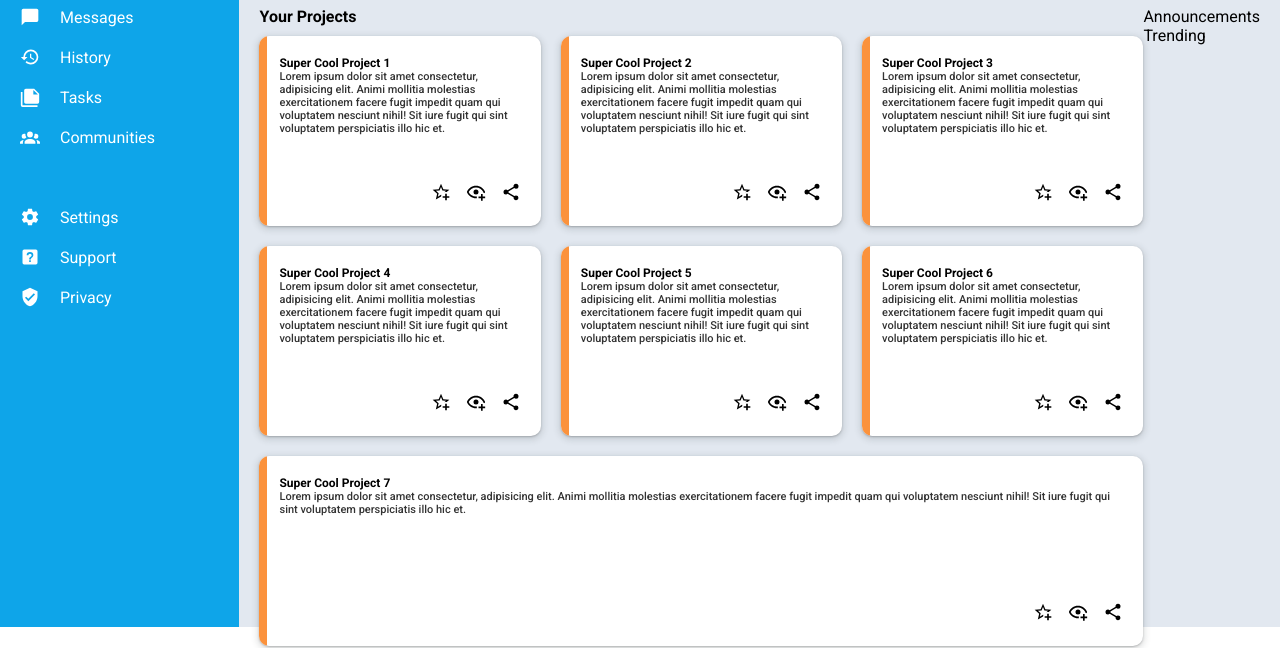
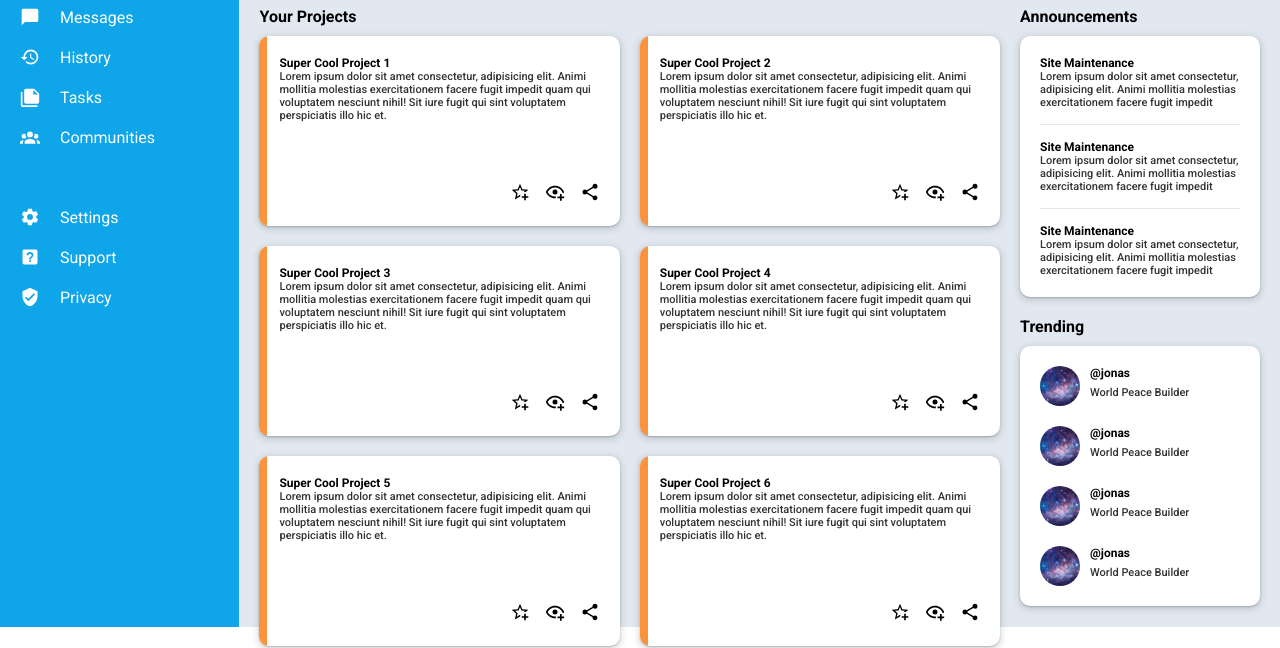
Before and after one commit to JonasKaruzas/2022_practice_odin-admin_dashboard, a website: page index.html in a window 1280 px wide. Shown: the part 173-821 px from the top of the page. Drawn offline with Linux system fonts and the light colour scheme.

Commit message:
feat: right panel

```diff
--- a/index.html
+++ b/index.html
@@ -244,9 +244,50 @@
           <div class="a-and-t-container">
             <div class="announcements-container">
               <div class="title">Announcements</div>
+              <div class="card">
+                <div class="card__title">Site Maintenance</div>
+                <div class="card__text">
+                  Lorem ipsum dolor sit amet consectetur, adipisicing elit.
+                  Animi mollitia molestias exercitationem facere fugit impedit
+                </div>
+                <hr />
+                <div class="card__title">Site Maintenance</div>
+                <div class="card__text">
+                  Lorem ipsum dolor sit amet consectetur, adipisicing elit.
+                  Animi mollitia molestias exercitationem facere fugit impedit
+                </div>
+                <hr />
+                <div class="card__title">Site Maintenance</div>
+                <div class="card__text">
+                  Lorem ipsum dolor sit amet consectetur, adipisicing elit.
+                  Animi mollitia molestias exercitationem facere fugit impedit
+                </div>
+              </div>
             </div>
             <div class="trending-container">
               <div class="title">Trending</div>
+              <div class="card">
+                <div class="item">
+                  <img src="./img/user_photo.jpg" alt="" />
+                  <div class="card__title">@jonas</div>
+                  <div class="card__text">World Peace Builder</div>
+                </div>
+                <div class="item">
+                  <img src="./img/user_photo.jpg" alt="" />
+                  <div class="card__title">@jonas</div>
+                  <div class="card__text">World Peace Builder</div>
+                </div>
+                <div class="item">
+                  <img src="./img/user_photo.jpg" alt="" />
+                  <div class="card__title">@jonas</div>
+                  <div class="card__text">World Peace Builder</div>
+                </div>
+                <div class="item">
+                  <img src="./img/user_photo.jpg" alt="" />
+                  <div class="card__title">@jonas</div>
+                  <div class="card__text">World Peace Builder</div>
+                </div>
+              </div>
             </div>
           </div>
         </section>
--- a/style/style.scss
+++ b/style/style.scss
@@ -184,23 +184,41 @@ header {
 section {
   padding: 20px;
   display: flex;
+  gap: 20px;
 
-  .projects-container {
   .title {
     font-weight: 700;
     padding-bottom: 10px;
   }
+
+  .projects-container {
     .project-cards {
       display: flex;
       flex-wrap: wrap;
       gap: 20px;
 
       .card {
+        height: 150px;
+      }
+
+      .card::before {
+        position: absolute;
+        left: 0px;
+        top: 0px;
+        width: 8px;
+        height: 100%;
+        content: "";
+        background-color: #fb923c;
+      }
+    }
+  }
+}
+.card {
   position: relative;
   flex-grow: 1;
   background-color: $nav-white;
   border-radius: 10px;
-        height: 150px;
+
   width: 200px;
   padding: 20px;
   display: flex;
@@ -234,16 +252,35 @@ section {
     }
   }
 
-        &::before {
-          position: absolute;
-          left: 0px;
-          top: 0px;
-          width: 8px;
-          height: 100%;
-          content: "";
-          background-color: #fb923c;
+  hr {
+    border: none;
+    border-top: 1px solid #e2e8f0;
+    width: 100%;
+    margin-top: 15px;
+    margin-bottom: 15px;
+  }
+}
+
+.trending-container {
+  .title {
+    padding-top: 20px;
+  }
+
+  .item {
+    display: grid;
+    grid-template-columns: auto 1fr;
+    grid-template-rows: 1fr 1fr;
+
+    &:not(:last-child) {
+      padding-bottom: 20px;
+    }
+
+    img {
+      height: 40px;
+      width: 40px;
+      border-radius: 40px;
+      grid-row-start: span 2;
+      margin-right: 10px;
     }
   }
 }
-  }
-}
```
Also changed, not shown: style/style.css, 1 other file. Lines whose indentation alone changed are shown as unchanged.
